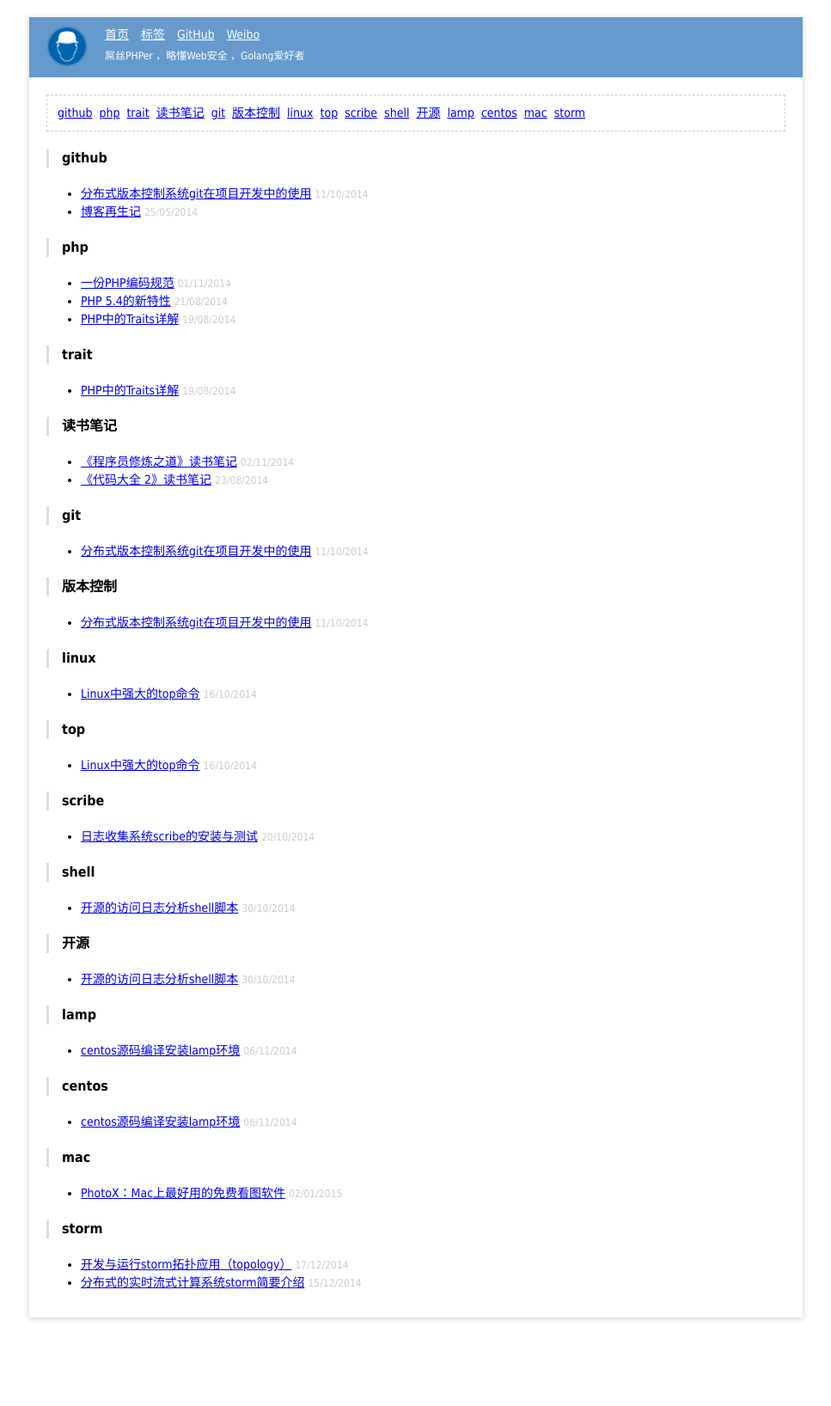
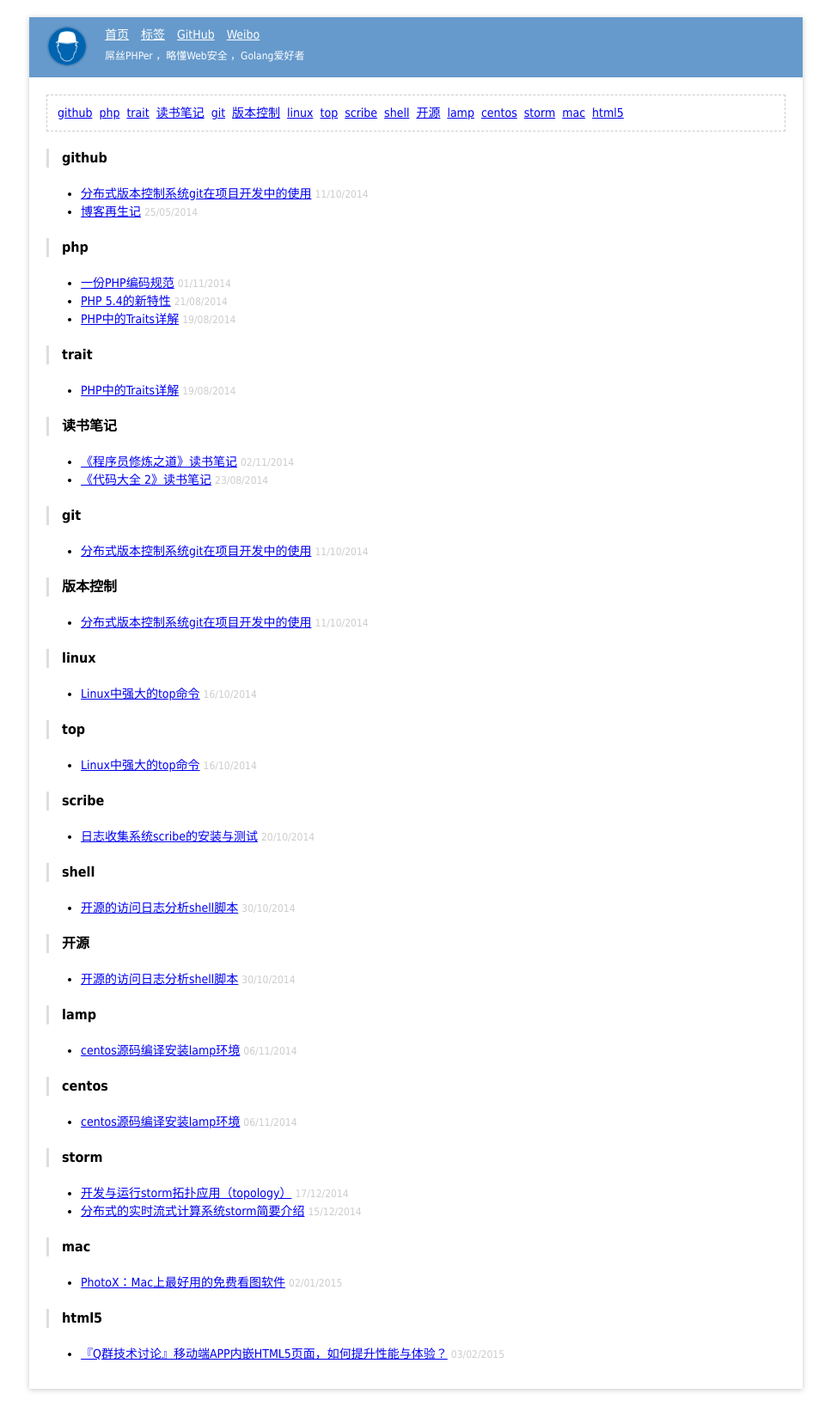
Before and after one commit to tabalt/tabalt.github.io, a Jekyll site: the page built from tags/index.html, in a window 1280 px wide. Shown: the whole page at 86% size, without its empty margins (156-1123 px from the left). Built offline with Jekyll 4.4.1, drawn with Linux system fonts in a browser that asks for light colours; Markdown is read by kramdown in place of the engine named in the settings; comment, search, counter and statistics services are not loaded; before the commit the page ends 1553 px from its top, so only the background shows below that.

Commit message:
update blog

```diff
--- a/_posts/solutions/2015-02-03-improve-performance-of-the-html5-page-embedded-in-the-native-app.md
+++ b/_posts/solutions/2015-02-03-improve-performance-of-the-html5-page-embedded-in-the-native-app.md
@@ -2,10 +2,10 @@
 
 layout: post
 title:  "『Q群技术讨论』移动端APP内嵌HTML5页面，如何提升性能与体验？"
-date:   2014-11-01 12:30:00
+date:   2015-02-03 12:30:00
 tags: [html5]
 
-keywords: ,APP内嵌HTML5,HTML5页面性能
+keywords: APP内嵌HTML5,HTML5页面性能
 description: 移动端APP内嵌HTML5页面，可以减少工作量，提高开发效率，但是体验会打折扣，是否可以提升内嵌在APP中的HTML5网页的性能与体验？
 
 ---
```
